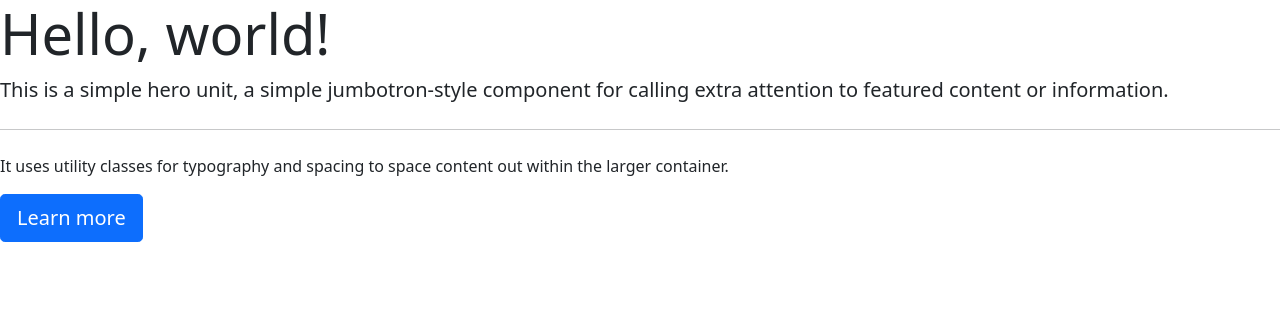
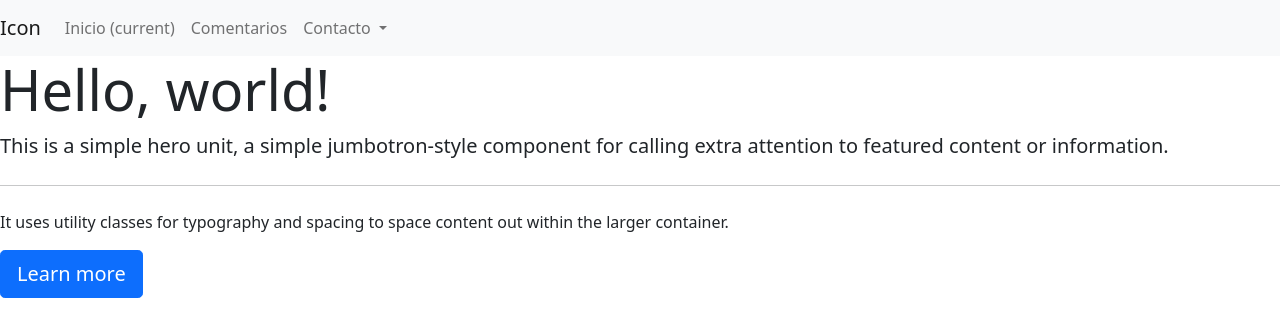
Before and after one commit to mentorrolling/singlepage, a plain HTML site: page index.html in a window 1280 px wide. Drawn offline with nearby package versions, Linux system fonts and the light colour scheme.

Commit message:
estructura del navbar

```diff
--- a/index.html
+++ b/index.html
@@ -14,7 +14,35 @@
     <title>Single Page</title>
   </head>
   <body>
-    <header></header>
+    <!-- HEADER -->
+    <header>
+      <nav class="navbar navbar-expand-lg navbar-light bg-light">
+        <a class="navbar-brand" href="#">Icon</a>
+        <button class="navbar-toggler" type="button" data-toggle="collapse" data-target="#navbarSupportedContent" aria-controls="navbarSupportedContent" aria-expanded="false" aria-label="Toggle navigation">
+          <span class="navbar-toggler-icon"></span>
+        </button>
+
+        <div class="collapse navbar-collapse" id="navbarSupportedContent">
+          <ul class="navbar-nav mr-auto">
+            <li class="nav-item active">
+              <a class="nav-link" href="#">Inicio <span class="sr-only">(current)</span></a>
+            </li>
+            <li class="nav-item">
+              <a class="nav-link" href="#">Comentarios</a>
+            </li>
+            <li class="nav-item dropdown">
+              <a class="nav-link dropdown-toggle" href="#" id="navbarDropdown" role="button" data-toggle="dropdown" aria-haspopup="true" aria-expanded="false">
+                Contacto
+              </a>
+              <div class="dropdown-menu" aria-labelledby="navbarDropdown">
+                <a class="dropdown-item" href="#">RRHH</a>
+                <a class="dropdown-item" href="#">Conocenos</a>
+              </div>
+            </li>
+          </ul>
+        </div>
+      </nav>
+    </header>
     <main>
       <div class="jumbotron">
         <h1 class="display-4">Hello, world!</h1>
```
